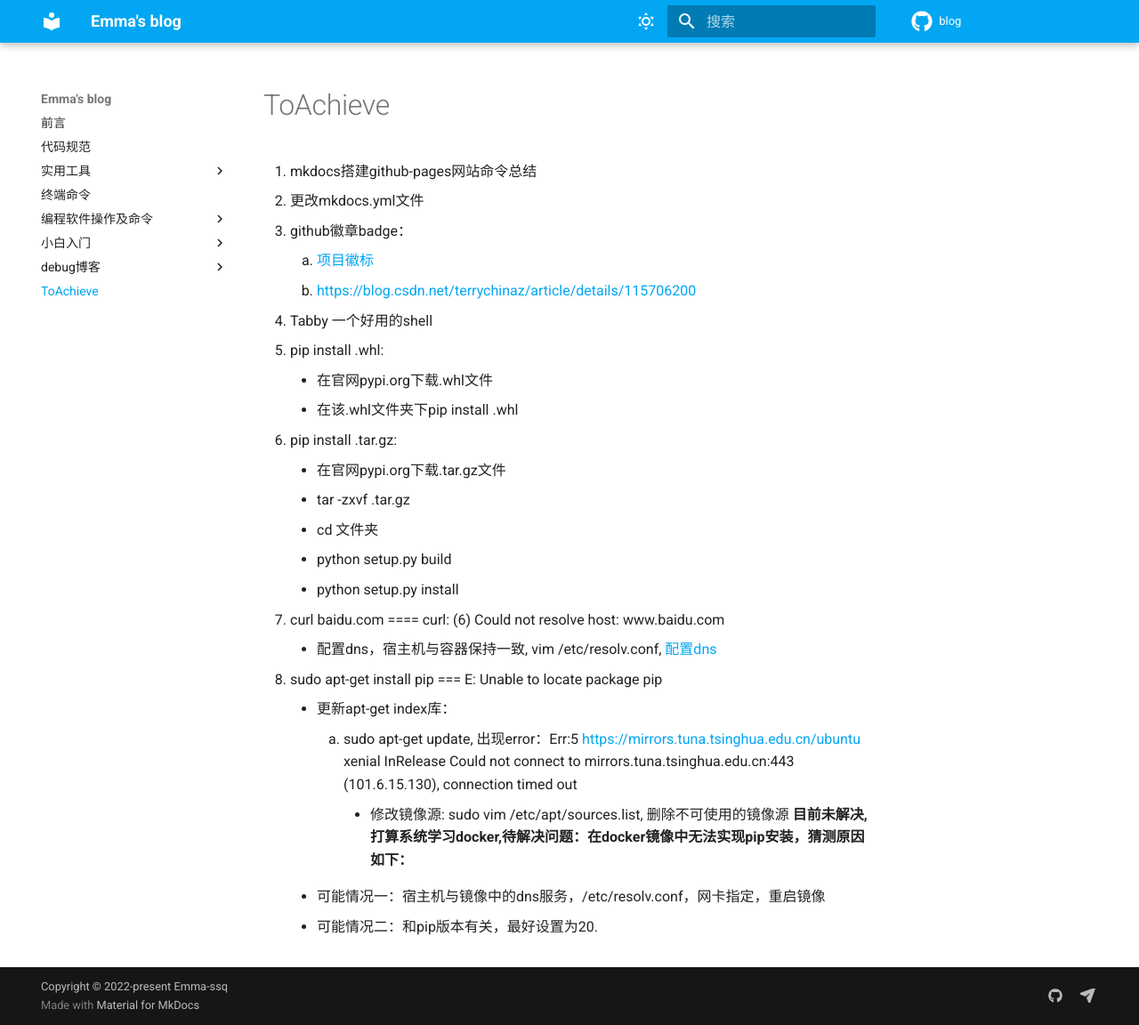
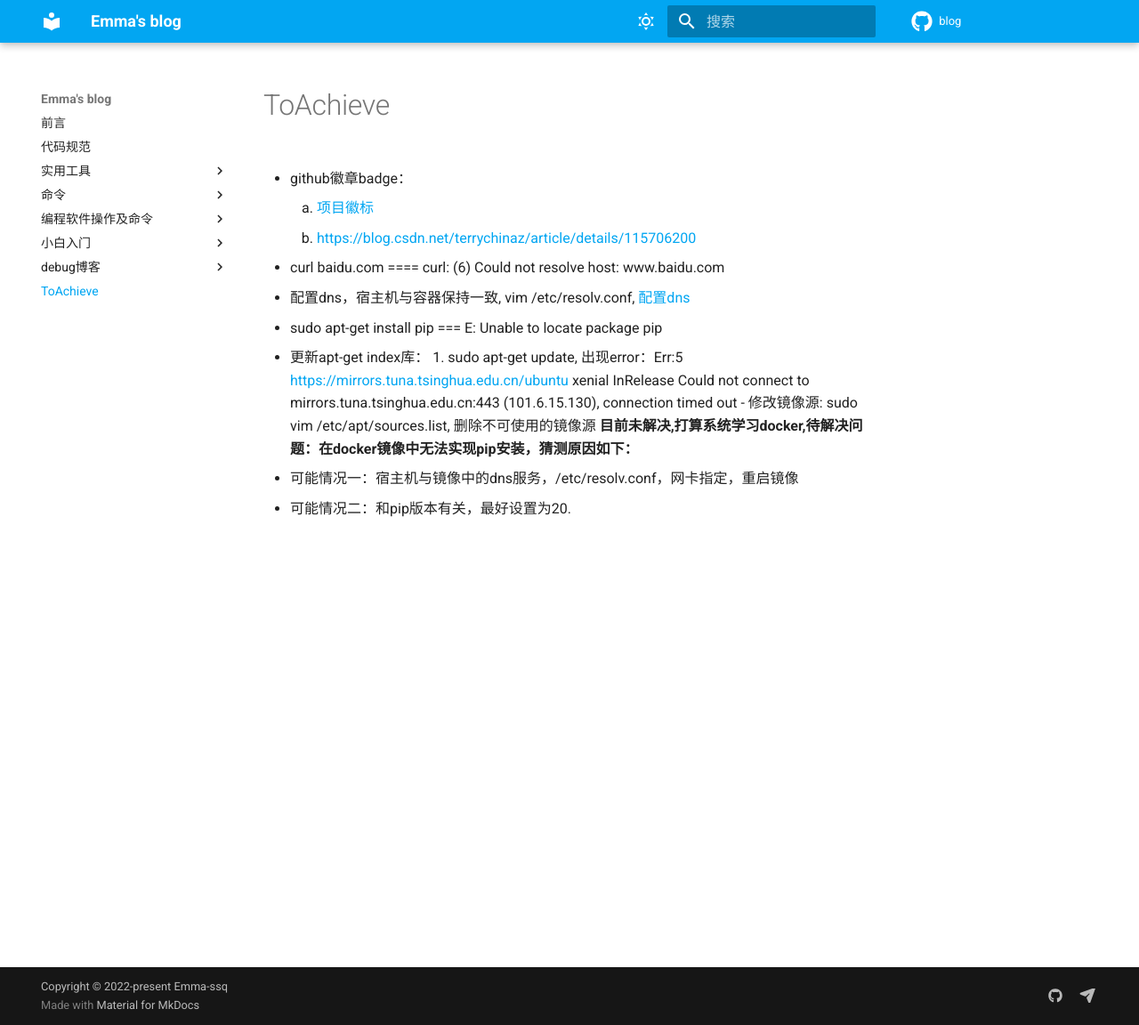
Before and after one commit to Emma-ssq/blog, an MkDocs documentation site: the page built from docs/ToAchieve.md, in a window 1280 px wide and 1152 px high. Shown: the whole window at 89% size. Built offline with MkDocs 1.6.1 and Material for MkDocs 9.7.7, drawn with Linux system fonts in a browser that asks for light colours; comment, search, counter and statistics services are not loaded.

Commit message:
配置基本完成

```diff
--- a/docs/ToAchieve.md
+++ b/docs/ToAchieve.md
@@ -1,27 +1,17 @@
 # ToAchieve
 
-1. mkdocs搭建github-pages网站命令总结
-2. 更改mkdocs.yml文件
-3. github徽章badge：
+- github徽章badge：
     1. [项目徽标](https://zhuanlan.zhihu.com/p/85370228)
     2. <https://blog.csdn.net/terrychinaz/article/details/115706200>
-4. Tabby 一个好用的shell
-5. pip install .whl:
-    - 在官网pypi.org下载.whl文件
-    - 在该.whl文件夹下pip install .whl
-6. pip install .tar.gz:
-    - 在官网pypi.org下载.tar.gz文件
-    - tar -zxvf .tar.gz
-    - cd 文件夹
-    - python setup.py build
-    - python setup.py install
-7. curl baidu.com ====  curl: (6) Could not resolve host: www.baidu.com
-    - 配置dns，宿主机与容器保持一致, vim /etc/resolv.conf, [配置dns](https://www.jianshu.com/p/179a2a67cab6)
-8. sudo apt-get install pip === E: Unable to locate package pip
-    - 更新apt-get index库：
+
+- curl baidu.com ====  curl: (6) Could not resolve host: www.baidu.com
+  - 配置dns，宿主机与容器保持一致, vim /etc/resolv.conf, [配置dns](https://www.jianshu.com/p/179a2a67cab6)
+
+- sudo apt-get install pip === E: Unable to locate package pip
+  - 更新apt-get index库：
         1. sudo apt-get update, 出现error：Err:5 <https://mirrors.tuna.tsinghua.edu.cn/ubuntu> xenial InRelease
     Could not connect to mirrors.tuna.tsinghua.edu.cn:443 (101.6.15.130), connection timed out
             - 修改镜像源: sudo vim /etc/apt/sources.list, 删除不可使用的镜像源
     **目前未解决,打算系统学习docker,待解决问题：在docker镜像中无法实现pip安装，猜测原因如下：**
-    - 可能情况一：宿主机与镜像中的dns服务，/etc/resolv.conf，网卡指定，重启镜像
-    - 可能情况二：和pip版本有关，最好设置为20.
+  - 可能情况一：宿主机与镜像中的dns服务，/etc/resolv.conf，网卡指定，重启镜像
+  - 可能情况二：和pip版本有关，最好设置为20.
--- a/mkdocs.yml
+++ b/mkdocs.yml
@@ -143,10 +143,12 @@
       - Typora: "tools/Typora.md"
       - VSCode: "tools/VSCode.md"
       - Docker: "tools/Docker.md"
-      - MkDocs: "tools/MkDocs.md"
+      - mkdocs: "tools/mkdocs.md"
       - Docsify: "tools/Docsify.md"
       - 其他好用软件: "tools/其他好用软件.md"
-  - 终端命令: "命令/终端命令.md"
+  - 命令:
+      - 终端命令: "命令/终端命令.md"
+      - python包管理工具: "命令/pip.md"
   - 编程软件操作及命令:
       - anaconda: "命令/anaconda.md"
   - 小白入门:
--- a/overrides/main copy.html
+++ /dev/null
@@ -1,8 +0,0 @@
-{% extends "base.html" %}
-{% block giscus %}
-<script src="https://giscus.app/client.js" data-repo="Emma-ssq/blog" data-repo-id="R_kgDOIAA20A"
-        data-category="Announcements" data-category-id="DIC_kwDOIAA20M4CRiD-" data-mapping="title" data-strict="0"
-        data-reactions-enabled="1" data-emit-metadata="0" data-input-position="top" data-theme="light" data-lang="zh-CN"
-        data-loading="lazy" crossorigin="anonymous" async>
-        </script>
-{% endblock %}
```
Also changed, not shown: docs/命令/pip.md (added, +13 -0 lines).
